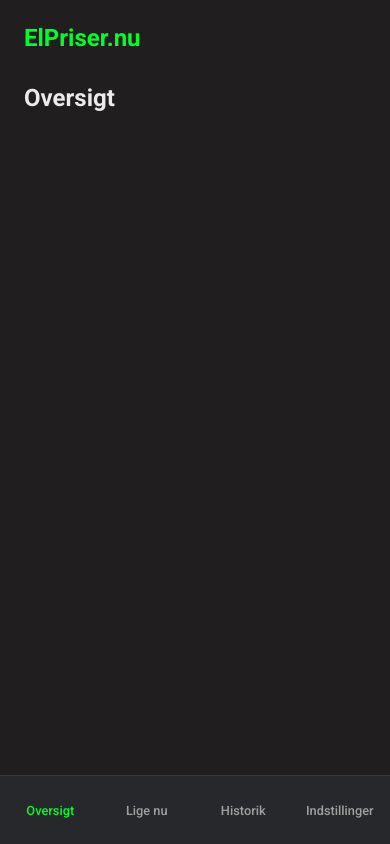
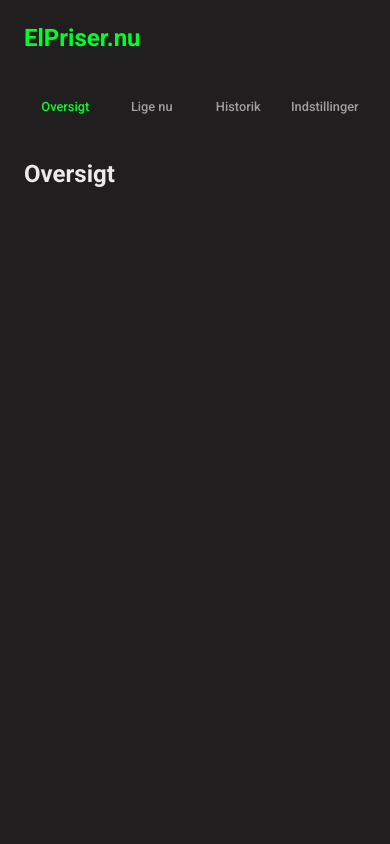
Before and after one commit to phch42/elpriser-nu, a React (Vite) app: page / in a window 390 px wide. Built offline with nearby package versions, Linux system fonts and the light colour scheme.

Commit message:
style: align mobile navigation with design

```diff
--- a/src/components/Navigation/Navigation.styled.ts
+++ b/src/components/Navigation/Navigation.styled.ts
@@ -5,17 +5,8 @@ export const NavigationContainer = styled.nav`
   align-items: center;
   justify-content: space-around;
   gap: 0.25rem;
-
-  @media (max-width: 767px) {
-    position: fixed;
-    right: 0;
-    bottom: 0;
-    left: 0;
-    z-index: 10;
-    padding: 0.75rem 0.25rem;
-    background: var(--color-surface);
-    border-top: 1px solid #3a3a3a;
-  }
+  width: 100%;
+  margin-top: 1rem;
 `;
 
 export const NavigationLink = styled.button<{ $active: boolean }>`
--- a/src/layouts/MainLayout.styled.ts
+++ b/src/layouts/MainLayout.styled.ts
@@ -8,9 +8,9 @@ export const PageLayout = styled.div`
 
 export const Header = styled.header`
   display: flex;
-  align-items: center;
-  justify-content: space-between;
-  gap: 2rem;
+  flex-direction: column;
+  align-items: stretch;
+  gap: 1rem;
   max-width: 1440px;
   margin: 0 auto;
 
@@ -24,8 +24,4 @@ export const Header = styled.header`
 export const MainContent = styled.main`
   max-width: 1440px;
   margin: 2rem auto 0;
-
-  @media (max-width: 767px) {
-    padding-bottom: 5rem;
-  }
 `;
```
